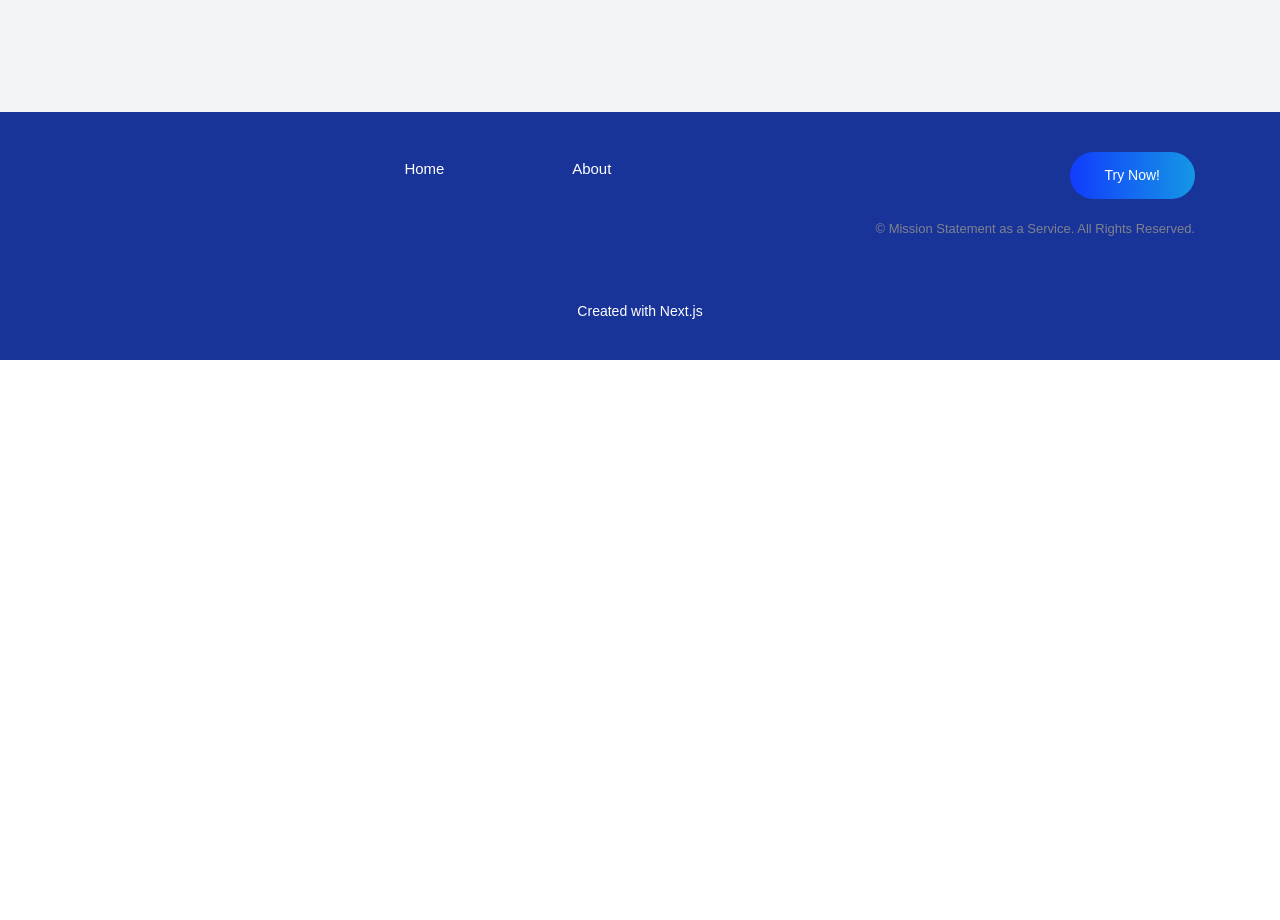
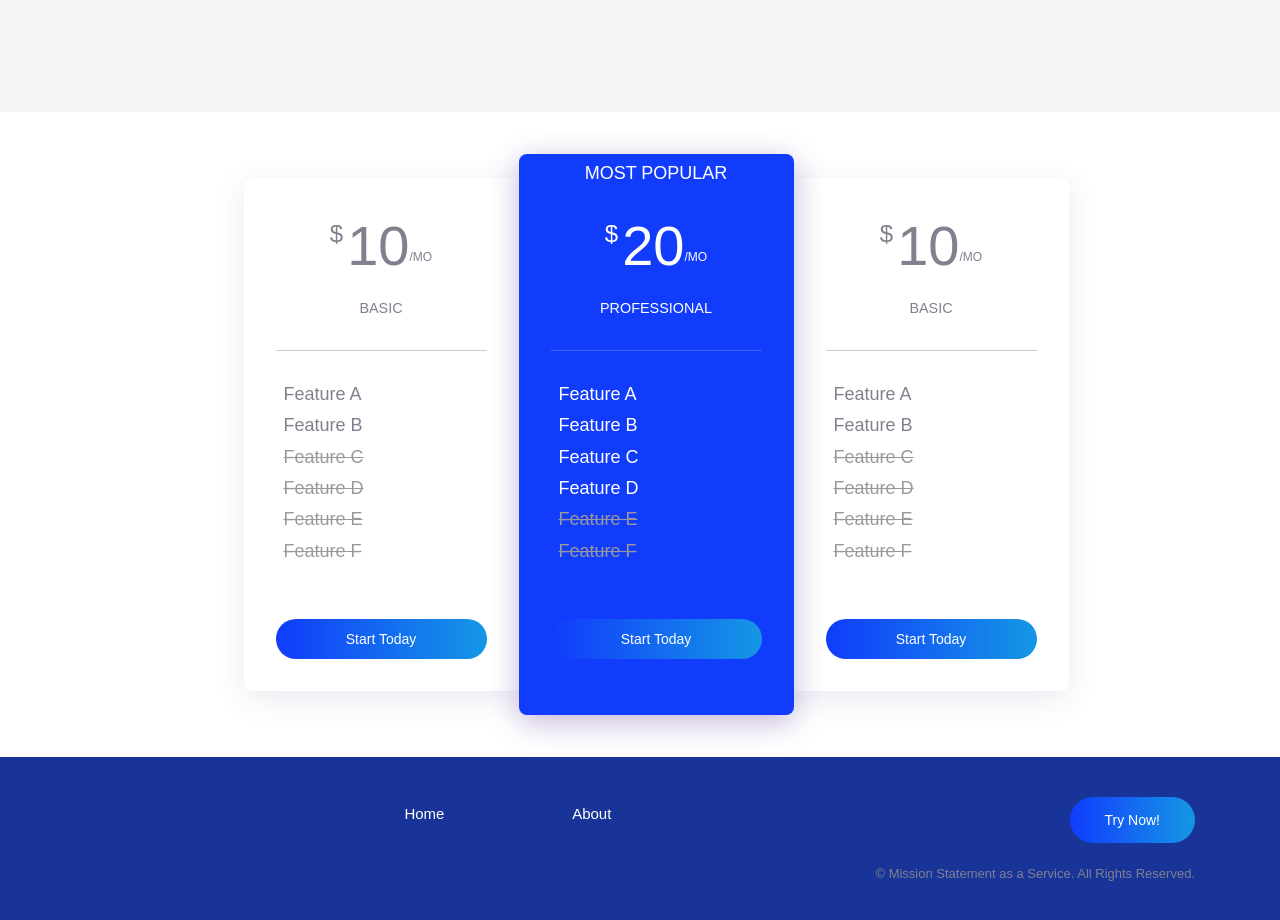
Before and after one commit to MatthewCYLau/mission-statement-as-a-service, a Next.js app: page / in a window 1280 px wide. Shown: the part 1340-2260 px from the top of the page. Before the commit the page ends 1700 px from the top, so only its background shows below. Built offline with nearby package versions, Linux system fonts and the light colour scheme.

Commit message:
feat: added pricing plan section

```diff
--- /dev/null
+++ b/components/Pricing.tsx
@@ -0,0 +1,65 @@
+import React from "react";
+
+const Pricing = () => {
+  return (
+    <section className="price-comparison">
+      <div className="price-column">
+        <div className="price-header">
+          <div className="price">
+            <div className="dollar-sign">$</div>
+            10
+            <div className="per-month">/mo</div>
+          </div>
+          <div className="plan-name">Basic</div>
+        </div>
+        <div className="divider"></div>
+        <div className="plan-feature">Feature A</div>
+        <div className="plan-feature">Feature B</div>
+        <div className="plan-feature inactive">Feature C</div>
+        <div className="plan-feature inactive">Feature D</div>
+        <div className="plan-feature inactive">Feature E</div>
+        <div className="plan-feature inactive">Feature F</div>
+        <button className="cta">Start Today</button>
+      </div>
+      <div className="price-column popular">
+        <div className="most-popular">Most Popular</div>
+        <div className="price-header">
+          <div className="price">
+            <div className="dollar-sign">$</div>
+            20
+            <div className="per-month">/mo</div>
+          </div>
+          <div className="plan-name">Professional</div>
+        </div>
+        <div className="divider"></div>
+        <div className="plan-feature">Feature A</div>
+        <div className="plan-feature">Feature B</div>
+        <div className="plan-feature">Feature C</div>
+        <div className="plan-feature">Feature D</div>
+        <div className="plan-feature inactive">Feature E</div>
+        <div className="plan-feature inactive">Feature F</div>
+        <button className="cta">Start Today</button>
+      </div>
+      <div className="price-column">
+        <div className="price-header">
+          <div className="price">
+            <div className="dollar-sign">$</div>
+            10
+            <div className="per-month">/mo</div>
+          </div>
+          <div className="plan-name">Basic</div>
+        </div>
+        <div className="divider"></div>
+        <div className="plan-feature">Feature A</div>
+        <div className="plan-feature">Feature B</div>
+        <div className="plan-feature inactive">Feature C</div>
+        <div className="plan-feature inactive">Feature D</div>
+        <div className="plan-feature inactive">Feature E</div>
+        <div className="plan-feature inactive">Feature F</div>
+        <button className="cta">Start Today</button>
+      </div>
+    </section>
+  );
+};
+
+export default Pricing;
--- a/pages/_app.tsx
+++ b/pages/_app.tsx
@@ -6,6 +6,7 @@ import "../styles/Features.scss";
 import "../styles/Footer.scss";
 import "../styles/Statement.scss";
 import "../styles/About.scss";
+import "../styles/Pricing.scss";
 import "../styles/globals.scss";
 import "../styles/animations.scss";
 
--- a/pages/index.tsx
+++ b/pages/index.tsx
@@ -1,5 +1,6 @@
 import type { NextPage } from "next";
 import Features from "../components/Features";
+import Pricing from "../components/Pricing";
 import Hero from "../components/Hero";
 
 const Home: NextPage = () => {
@@ -7,6 +8,7 @@ const Home: NextPage = () => {
     <>
       <Hero />
       <Features />
+      <Pricing />
     </>
   );
 };
--- /dev/null
+++ b/styles/Pricing.scss
@@ -0,0 +1,125 @@
+@import "variables";
+@import "mixins";
+
+.price-comparison {
+  display: flex;
+  justify-content: center;
+  align-items: stretch;
+  width: 100%;
+  margin: 1rem;
+  padding: 50px 0;
+}
+
+.price-column {
+  background-color: white;
+  box-shadow: 0 7px 30px rgba(51, 29, 98, 0.1);
+  padding: 2rem;
+  flex-grow: 1;
+  flex-basis: 0;
+  max-width: 275px;
+  border-radius: 8px;
+}
+
+.price-column.popular {
+  position: relative;
+  background-color: $royalBlue;
+  box-shadow: 0 7px 30px rgba(52, 13, 135, 0.3);
+  color: white;
+  margin-top: -1.5rem;
+  padding-top: 3.5rem;
+  margin-bottom: -1.5rem;
+  padding-bottom: 3.5rem;
+}
+
+.price-column:first-child {
+  border-top-right-radius: 0;
+  border-bottom-right-radius: 0;
+}
+
+.price-column:last-child {
+  border-top-left-radius: 0;
+  border-bottom-left-radius: 0;
+}
+
+.price-header {
+  display: flex;
+  flex-direction: column;
+  align-items: center;
+}
+
+.price {
+  font-size: 3.5rem;
+  display: flex;
+}
+
+.dollar-sign {
+  font-size: 1.5rem;
+  margin-top: 0.5rem;
+  margin-right: 0.25rem;
+}
+
+.per-month {
+  font-size: 0.75rem;
+  align-self: flex-end;
+  margin-bottom: 1.1rem;
+  text-transform: uppercase;
+}
+
+.plan-name {
+  text-transform: uppercase;
+  font-size: 0.9rem;
+  margin-top: 1rem;
+  margin-bottom: 0;
+}
+
+.divider {
+  height: 1px;
+  width: 100%;
+  background-color: rgba(0, 0, 0, 0.2);
+  margin-top: 2rem;
+  margin-bottom: 2rem;
+}
+
+.price-column.popular .divider {
+  background-color: rgba(255, 255, 255, 0.2);
+}
+
+.plan-feature {
+  display: flex;
+  align-items: center;
+  margin: 0.5rem;
+}
+
+.plan-feature.inactive {
+  color: #999;
+  text-decoration-line: line-through;
+}
+
+.most-popular {
+  position: absolute;
+  top: 0.5rem;
+  left: 0.5rem;
+  right: 0.5rem;
+  text-align: center;
+  text-transform: uppercase;
+  //   font-weight: bold;
+  //   font-family: var(--heading-font-family);
+}
+
+.cta {
+  width: 100%;
+  padding: 0.75rem 1rem;
+  margin-top: 3rem;
+  transition: 100ms;
+  transform: scale(1);
+}
+
+.price-column.popular .cta {
+  background-color: white;
+  color: var(--accent-color);
+}
+
+.cta:hover,
+.cta:focus {
+  transform: scale(1.1);
+}
```
